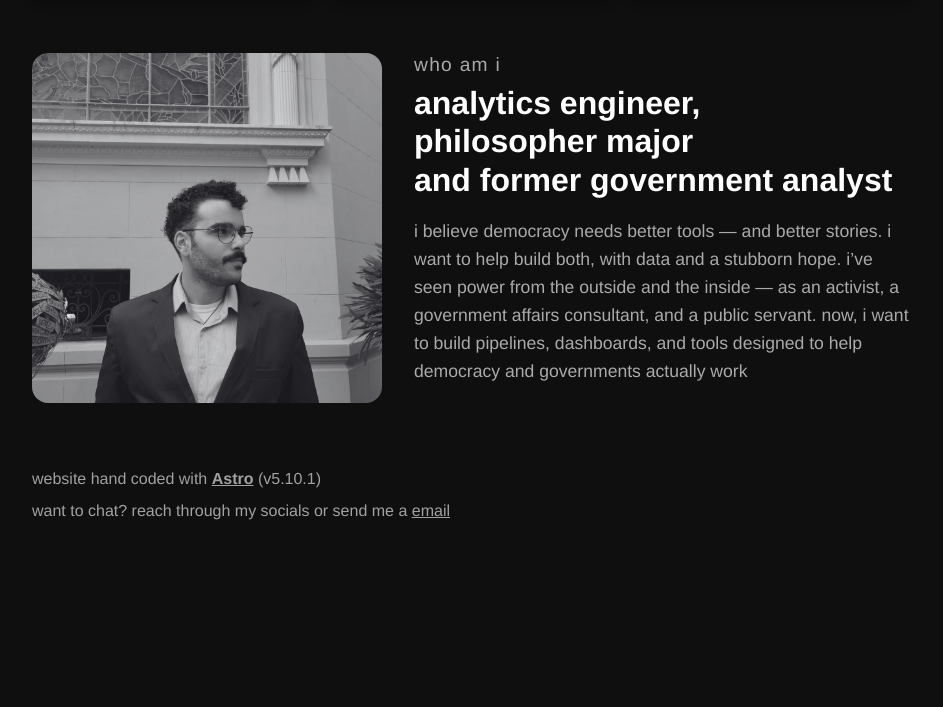
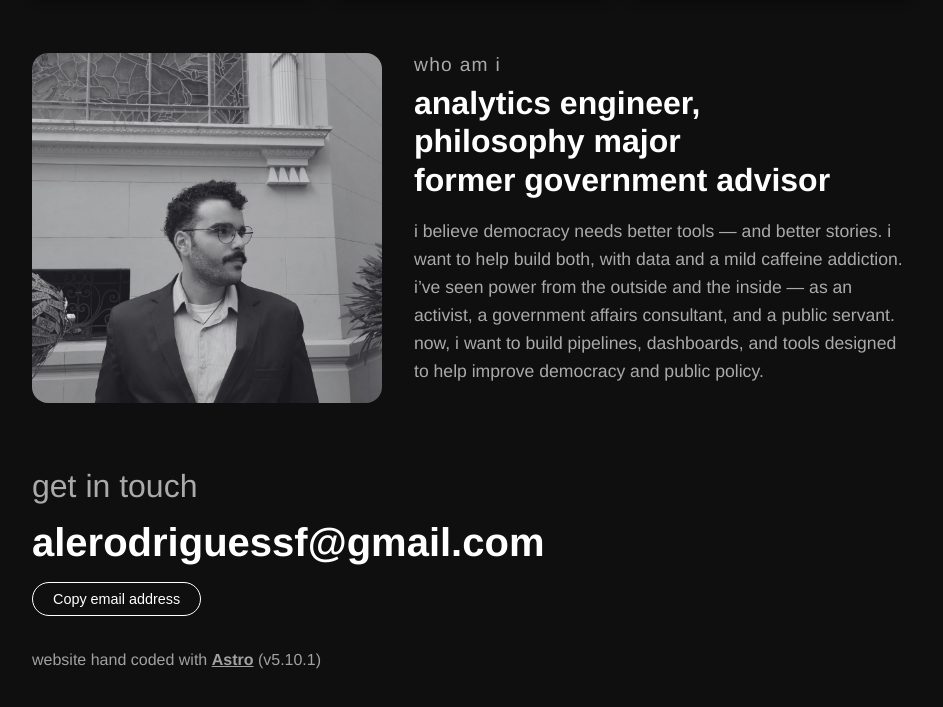
Before and after one commit to alerodriguessf/my-website, an Astro site: page / in a window 1280 px wide. Shown: the part 491-1198 px from the top of the page, without its empty margins (168-1111 px from the left). Before the commit the page ends 1046 px from the top, so only its background shows below. Built offline with nearby package versions, Linux system fonts and the light colour scheme; Astro itself is replaced by a stand-in of ours.

Commit message:
ajustar copy + get in touch + ajuste botão nv

```diff
--- a/src/components/Aboutme.astro
+++ b/src/components/Aboutme.astro
@@ -35,14 +35,14 @@
         line-height: 1.2;
       ">
         analytics engineer,<br />
-        philosopher major<br />
-        and former government analyst
+        philosophy major<br />
+        former government advisor
       </h2>
 
       <p style="font-size: 1.1rem; color: #aaa; line-height: 1.6;">
-        i believe democracy needs better tools — and better stories. i want to help build both, with data and a stubborn hope.
+        i believe democracy needs better tools — and better stories. i want to help build both, with data and a mild caffeine addiction.
         i’ve seen power from the outside and the inside — as an activist,
-        a government affairs consultant, and a public servant. now, i want to build pipelines, dashboards, and tools designed to help democracy and governments actually work
+        a government affairs consultant, and a public servant. now, i want to build pipelines, dashboards, and tools designed to help improve democracy and public policy.
       </p>
     </div>
   </div>
--- a/src/components/Footer.astro
+++ b/src/components/Footer.astro
@@ -1,10 +1,52 @@
 ---
-// Nenhum prop necessário neste momento
+const email = "alerodriguessf@gmail.com";
 ---
+
+<section id="contact" style="
+  max-width: 880px;
+  margin: 4rem auto 2rem auto;
+  padding: 0 1rem;
+  font-family: Helvetica, sans-serif;
+  color: #fff;
+">
+  <p style="font-size: 2rem; color: #aaa; margin-bottom: 0.75rem;">
+    get in touch
+  </p>
+
+  <h2 style="
+    font-size: 2.5rem;
+    margin: 0 0 1rem 0;
+    font-weight: bold;
+    line-height: 1.2;
+    word-break: break-word;
+  ">
+    <a href={`mailto:${email}`} style="color: white; text-decoration: none;">
+      {email}
+    </a>
+  </h2>
+
+  <button
+    onclick={`navigator.clipboard.writeText('${email}'); alert('Email copied to clipboard!');`}
+    style="
+      background: transparent;
+      border: 1px solid #fff;
+      color: #fff;
+      padding: 0.5rem 1.25rem;
+      border-radius: 2rem;
+      font-size: 0.9rem;
+      cursor: pointer;
+      transition: background 0.2s ease;
+    "
+    onmouseover="this.style.background='#222'"
+    onmouseout="this.style.background='transparent'"
+  >
+    Copy email address
+  </button>
+</section>
 
 <footer style="
   max-width: 880px;
-  margin: 4rem auto 2rem auto;
+  margin: 2rem auto 4rem auto;
   padding: 0 1rem;
   text-align: left;
   color: #a3a0a0;
@@ -15,7 +57,4 @@
   <p style="margin: 0 0 0.5rem 0;">
     website hand coded with <strong style="color: #a3a0a0; text-decoration: underline;">Astro</strong> (v5.10.1)
   </p>
-  <p style="margin: 0;">
-    want to chat? reach through my socials or send me a <a href="mailto:alerodriguessf@gmail.com" style="color: #a3a0a0; text-decoration: underline;">email</a>
-  </p>
 </footer>
```
